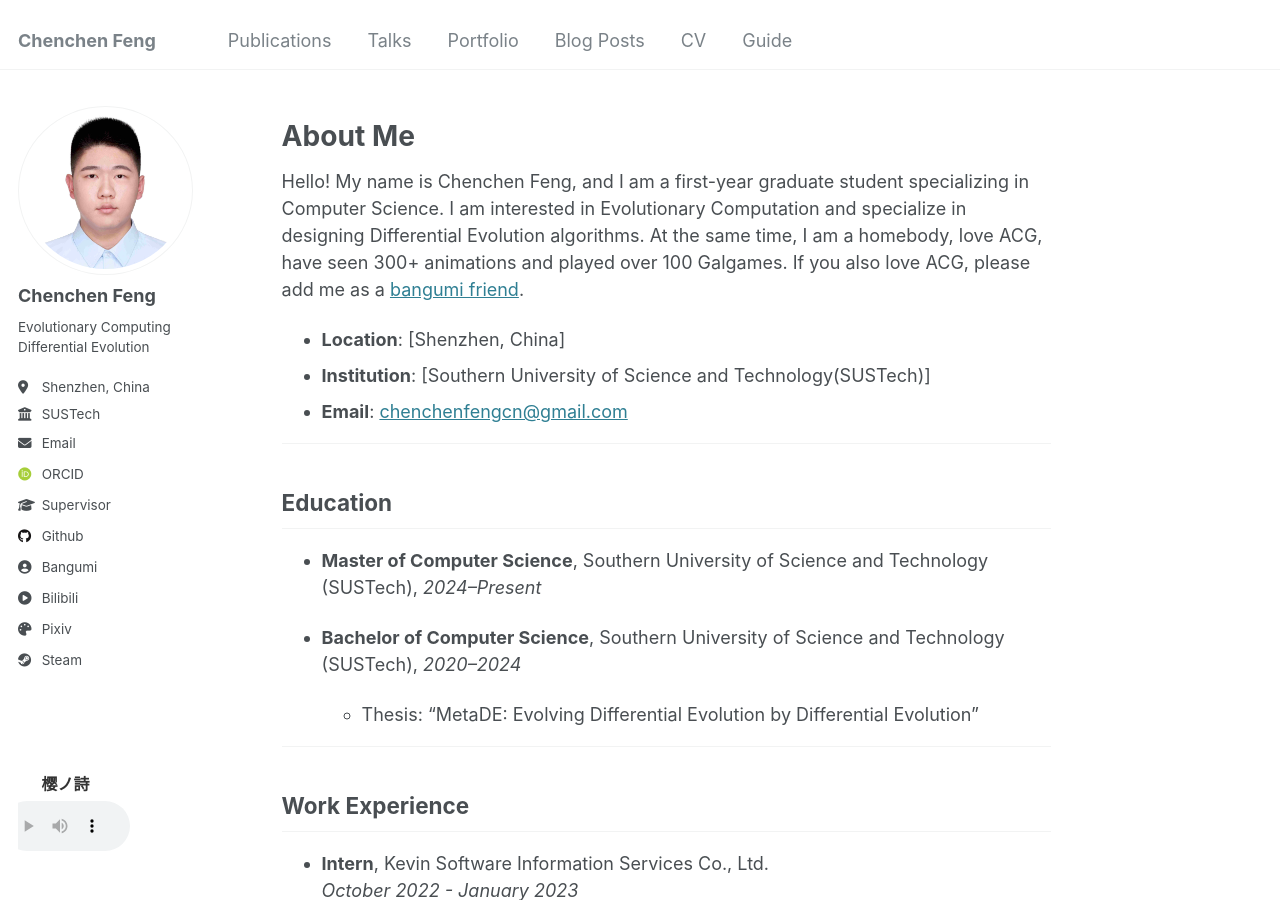
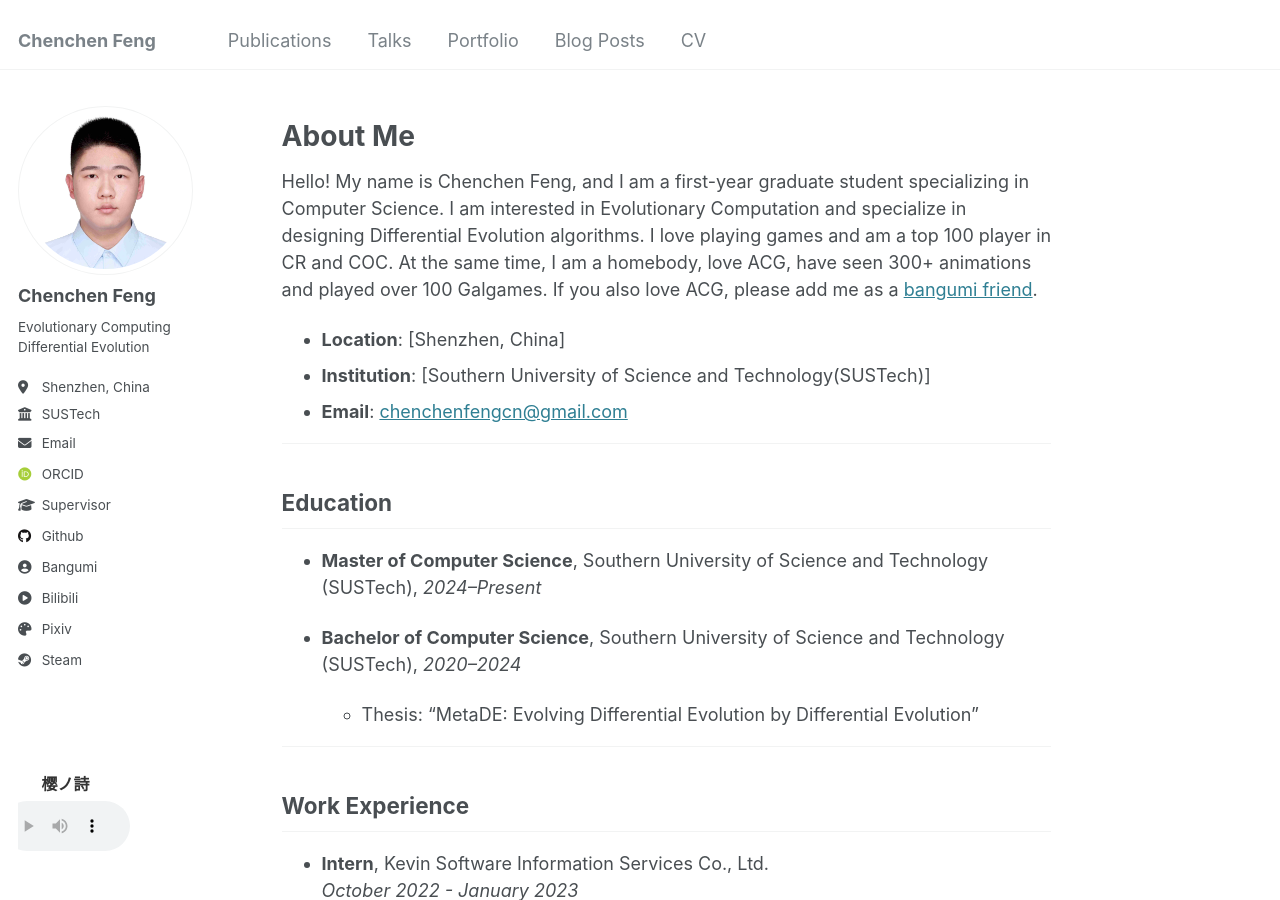
Before and after one commit to starquakee/starquakee.github.io, a Jekyll site: the page built from _pages/about.md, in a window 1280 px wide and 900 px high. Built offline with Jekyll 4.4.1, drawn with Linux system fonts in a browser that asks for light colours; some web fonts are replaced.

Commit message:
update about.md and delete Guide part

```diff
--- a/_data/navigation.yml
+++ b/_data/navigation.yml
@@ -23,5 +23,5 @@ main:
   - title: "CV"
     url: /cv/
 
-  - title: "Guide"
-    url: /markdown/
+#  - title: "Guide"
+#    url: /markdown/
--- a/_pages/about.md
+++ b/_pages/about.md
@@ -9,7 +9,7 @@ redirect_from:
 
 # About Me
 
-Hello! My name is Chenchen Feng, and I am a first-year graduate student specializing in Computer Science. I am interested in Evolutionary Computation and specialize in designing Differential Evolution algorithms. At the same time, I am a homebody, love ACG, have seen 300+ animations and played over 100 Galgames. If you also love ACG, please add me as a [bangumi friend](https://bangumi.tv/user/846860).
+Hello! My name is Chenchen Feng, and I am a first-year graduate student specializing in Computer Science. I am interested in Evolutionary Computation and specialize in designing Differential Evolution algorithms. I love playing games and am a top 100 player in CR and COC. At the same time, I am a homebody, love ACG, have seen 300+ animations and played over 100 Galgames. If you also love ACG, please add me as a [bangumi friend](https://bangumi.tv/user/846860).
 
 - **Location**: [Shenzhen, China]
 - **Institution**: [Southern University of Science and Technology(SUSTech)]
```
